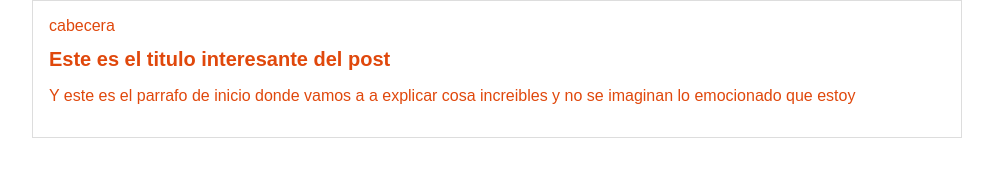
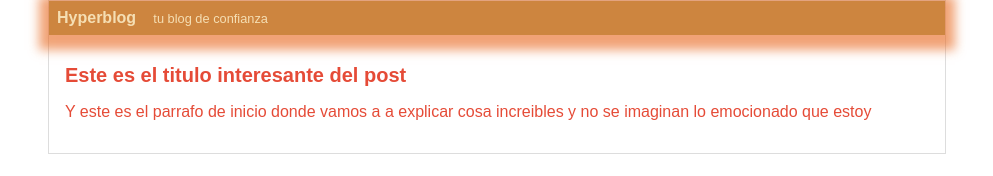
Before and after one commit to moisesJduarte/hyperblog, a plain HTML site: page bolgpost.html in a window 1280 px wide. Shown: the whole page, without its empty margins (143-1136 px from the left). Drawn offline with Linux system fonts and the light colour scheme.

Commit message:
hyperblog en cabecera

```diff
--- a/bolgpost.html
+++ b/bolgpost.html
@@ -8,7 +8,10 @@
 <body>
     <div id="container">
         <div id="cabecera">
-            cabecera
+            Hyperblog
+            <span id="tagline">
+                tu blog de confianza
+            </span>
         </div>
         <div id="post">
             <h1>Este es el titulo interesante del post</h1>
--- a/css/estilos.css
+++ b/css/estilos.css
@@ -1,16 +1,35 @@
 body
 {
-    color: rgb(224, 72, 12);
+    color: rgba(224, 37, 12, 0.822);
     text-align: center;
     font-family: Arial;
     font-size: 16px;
     margin: 0;
     padding: 0;
 }
+
+#cabecera
+{
+    background-color: peru;
+    box-shadow: 0px 5px 10px 10px rgba(232,106,34,0.62);
+    color: wheat;
+    font-weight: bold;
+    margin: 0;
+    padding: 0.5em;
+}
+
+#cabecera #tagline
+{
+    padding:0 0 0 1em;
+    font-weight: normal;
+    font-size: 0.8em;
+
+}
+
 #container
 {
     width: 70%;
-    padding: 1em;
+    padding: 0;
     text-align: left;
     border: 1px solid #DDD;
     margin: 0 auto;
@@ -20,3 +39,7 @@ body
 {
     font-size: 20px;
 }
+#post
+{
+    padding: 1em;
+}
```
